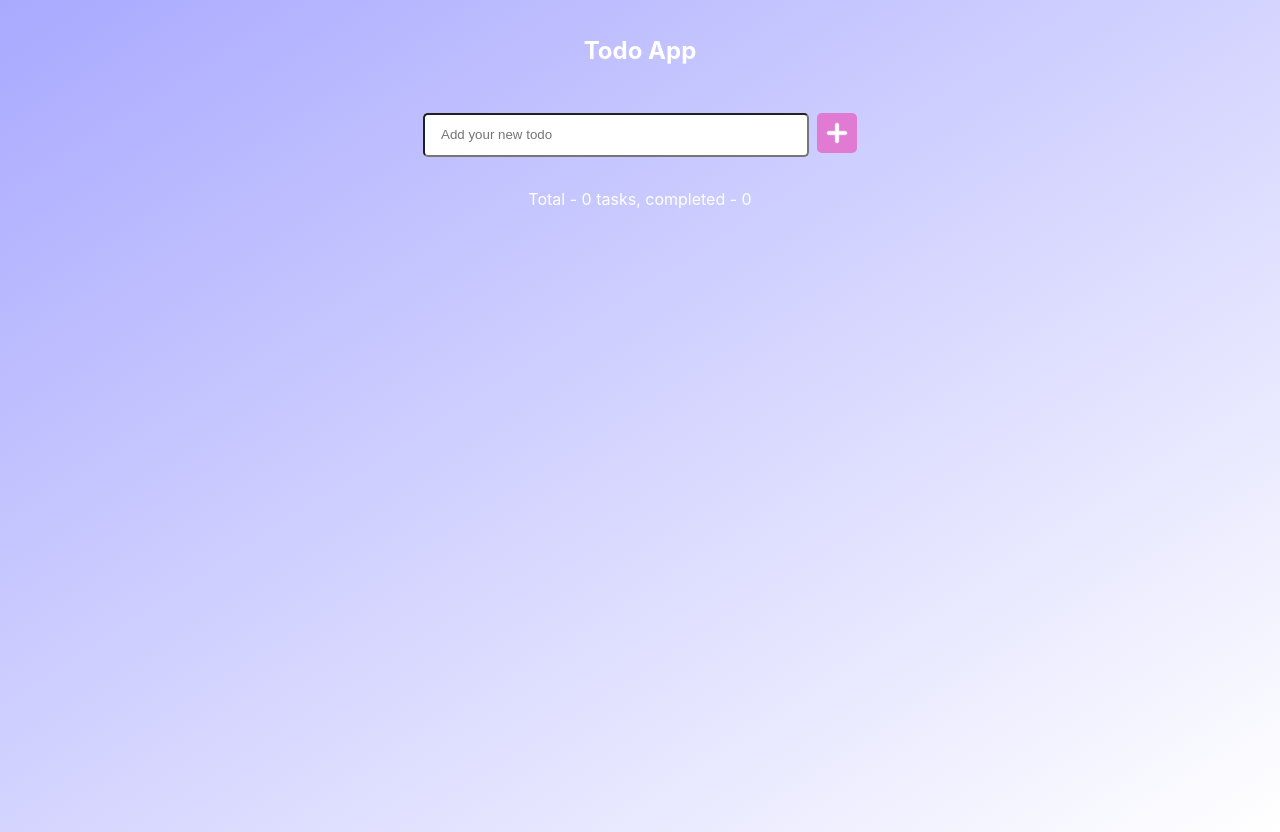
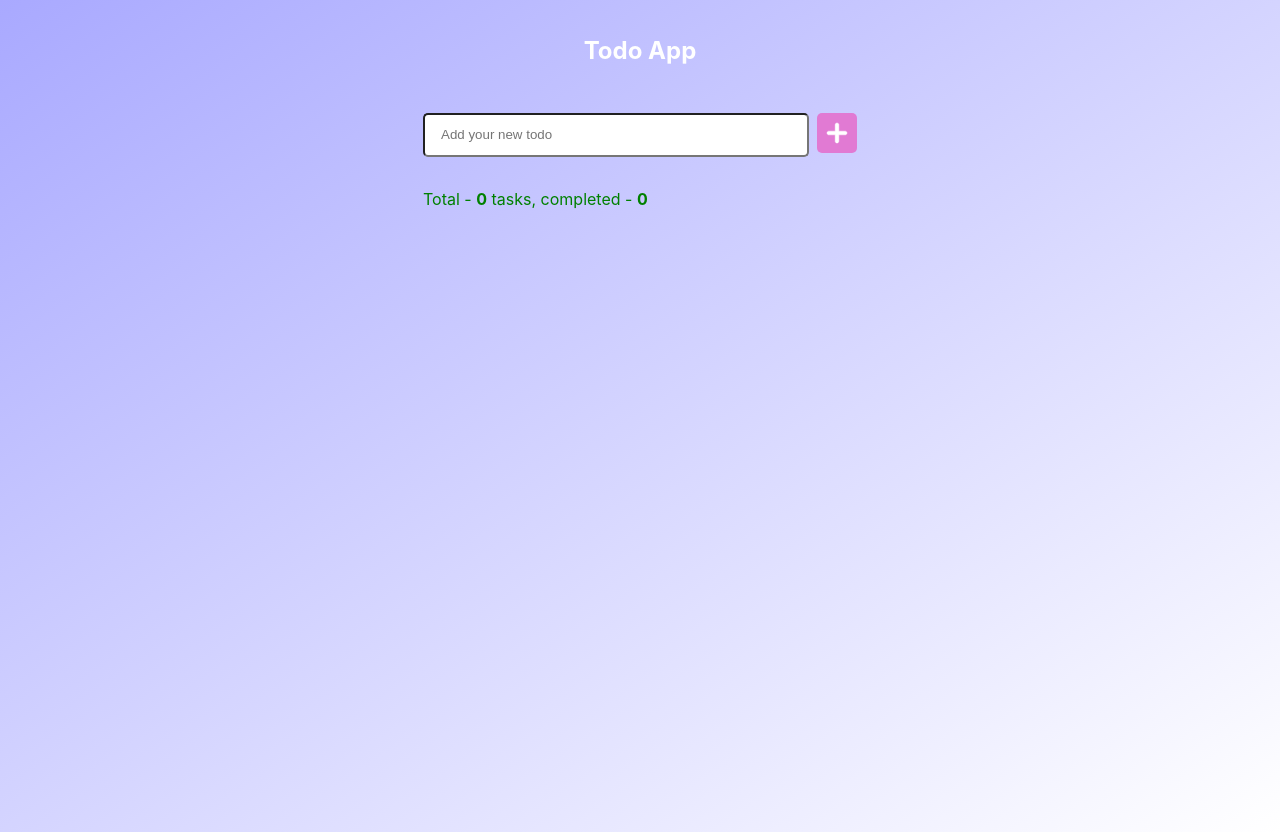
Before and after one commit to VadimShkedov/to-do_list, a React (Create React App) app: page / in a window 1280 px wide. Built offline with nearby package versions, Linux system fonts and the light colour scheme.

Commit message:
add separate component for final data

```diff
--- a/src/TodoApp/index.jsx
+++ b/src/TodoApp/index.jsx
@@ -2,6 +2,7 @@ import React from "react";
 import TodoInput from "../TodoInput";
 import TodoList from "../TodoList";
 import Warning from "../Warning";
+import TotalData from "../TotalData";
 import inputValidation from "../helpers/inputValidation";
 import "./styles.css";
 
@@ -85,8 +86,8 @@ class TodoApp extends React.Component {
           handleInputValue={this.handleAddingInput}
           handeValidationTodo={this.addFormValidation}
         />
+        <TotalData countAll={toDoList.length} countCompleteTask={countCompleteTask} />
         <TodoList list={toDoList} handleChange={this.handleChange} handleDeleteTodo={this.handleDeleteTodo} />
-        <p>Total - {toDoList.length} tasks, completed - {countCompleteTask}</p>
       </section>
     )
   }
--- /dev/null
+++ b/src/TotalData/index.jsx
@@ -0,0 +1,14 @@
+import React from "react";
+import "./styles.css"
+
+class TotalData extends React.Component {
+  render() {
+    const { countAll, countCompleteTask } = this.props;
+
+    return (
+      <p className="totalData">Total - <b>{countAll}</b> tasks, completed - <b>{countCompleteTask}</b></p>
+    )
+  }
+}
+
+export default TotalData;
--- /dev/null
+++ b/src/TotalData/styles.css
@@ -0,0 +1,6 @@
+.totalData {
+  margin: 0.5rem 0;
+  color: green;
+  min-height: 20px;
+  text-align: left;
+}
```
